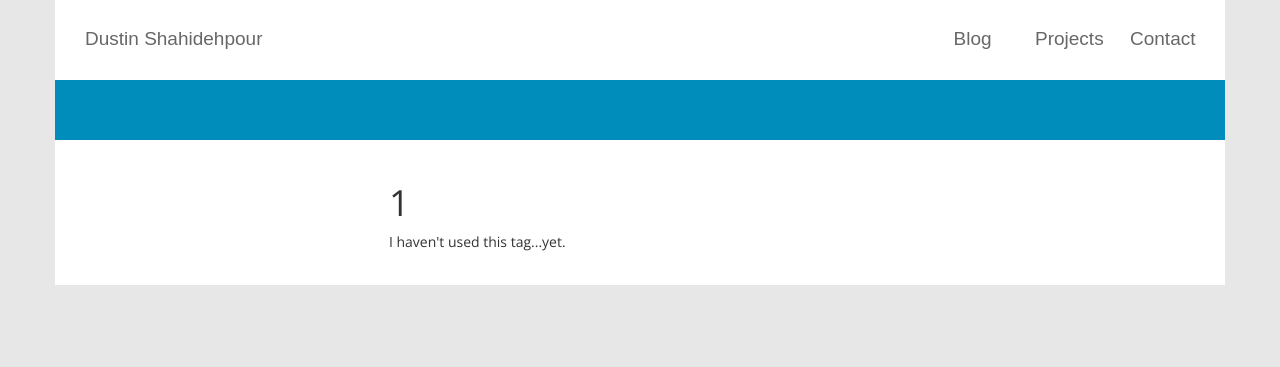
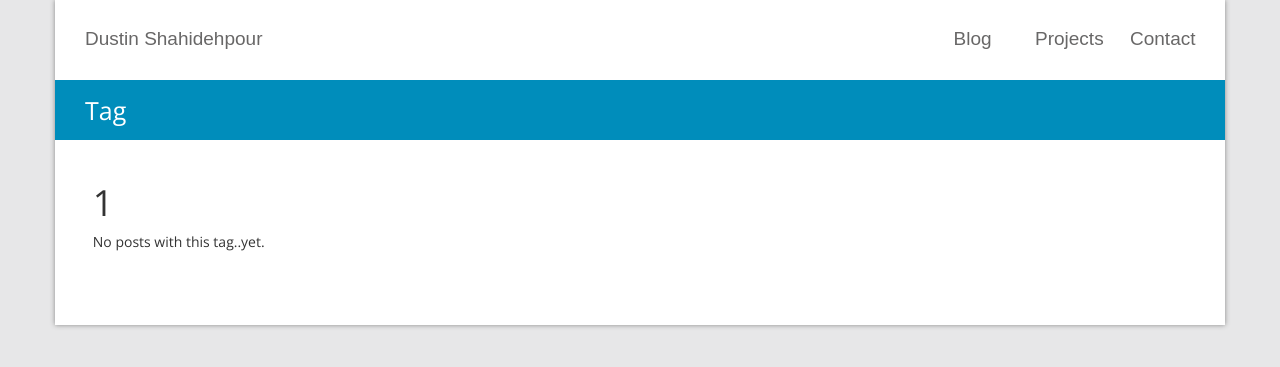
Before and after one commit to d16r/dustinshahidehpour.com, a Flask app: page /tag/1/ in a window 1280 px wide. Shown: the top 367 px of the page. Run offline with Flask 2, Linux system fonts and the light colour scheme; some web fonts are replaced.

Commit message:
Fixed up tags page, made titles of reports blue.

```diff
--- a/app/static/css/style.css
+++ b/app/static/css/style.css
@@ -49,6 +49,7 @@ body{
     font-family: 'Open Sans', sans-serif;
     font-weight: 400;
     margin: 0 auto;
+    box-shadow: 0 0 5px rgb(136, 136, 136);
 }
 
 .content {
@@ -106,12 +107,12 @@ nav > span > a:hover{
     max-width: 75%;
 }
 
-.post a {
-    color: rgb(73,73,73);
-}
-
 .post-title {
     font-family: 'Droid Sans', sans-serif;
     font-weight: 300;
     font-size: 24px;
 }
+
+.tag {
+    font-size: 20px;
+}
--- a/app/templates/posts.html
+++ b/app/templates/posts.html
@@ -15,7 +15,7 @@
         <div class="col-md-2">
             <h1>Tags</h1><br>
             {% for tag in tags %}
-            <a class="tag" href="/tag/{{tag}}">{{tag|capitalize}}</a>&nbsp;&nbsp;&nbsp;<span class="badge">{{ tag_count[tag] }}</span><br>
+            <a class="tag" href="/tag/{{tag}}">{{ tag }}</a><br>
             {% endfor %}
         </div>
     </div><br><br>
--- a/app/templates/tag.html
+++ b/app/templates/tag.html
@@ -1,16 +1,19 @@
 {% extends "layouts/_base.html" %}
 {% block content %}
-    <div class="container middle">
-        <div class="col-md-6 col-md-offset-3">
+    <div class="row">
+        <div class="col-md-8">
             <h1>{{ tag }}</h1>
             {% for page in pages %}
+                <br>
                 <div class="post">
-            <a href="{{ url_for("post", name=page.path.replace('posts/', '')) }}">{{page.meta.title}}</a>
-            <span class="dark-grey"><i>{{ page.meta.date }}</i></span>
+                    <a class="post-title" href="{{ url_for("post", name=page.path.replace('posts/', '')) }}">{{page.meta.title}}</a><br>
+                    <span class="dark-grey">Published on: {{ page.meta.date }}</span><br><br>
+                    <p>{{ page.body[50:250]|safe }}...</p>
                 </div>
             {% else %}
-            <p class="grey">I haven't used this tag...yet.</p>
+                <p class="grey">No posts with this tag..yet.</p>
             {% endfor %}
+            <br><br>
         </div>
     </div>
 {% endblock %}
--- a/app/views.py
+++ b/app/views.py
@@ -23,7 +23,7 @@ def tag(tag):
     and renders a new page with all of them listed.
     """
     posts = [p for p in flatpages if tag in p.meta.get('tags', [])]
-    return render_template('tag.html', pages=posts, tag=tag)
+    return render_template('tag.html', pages=posts, tag=tag, name='Tag')
 
 
 @app.route("/blog/")
```
Lines whose indentation alone changed are shown as unchanged.
